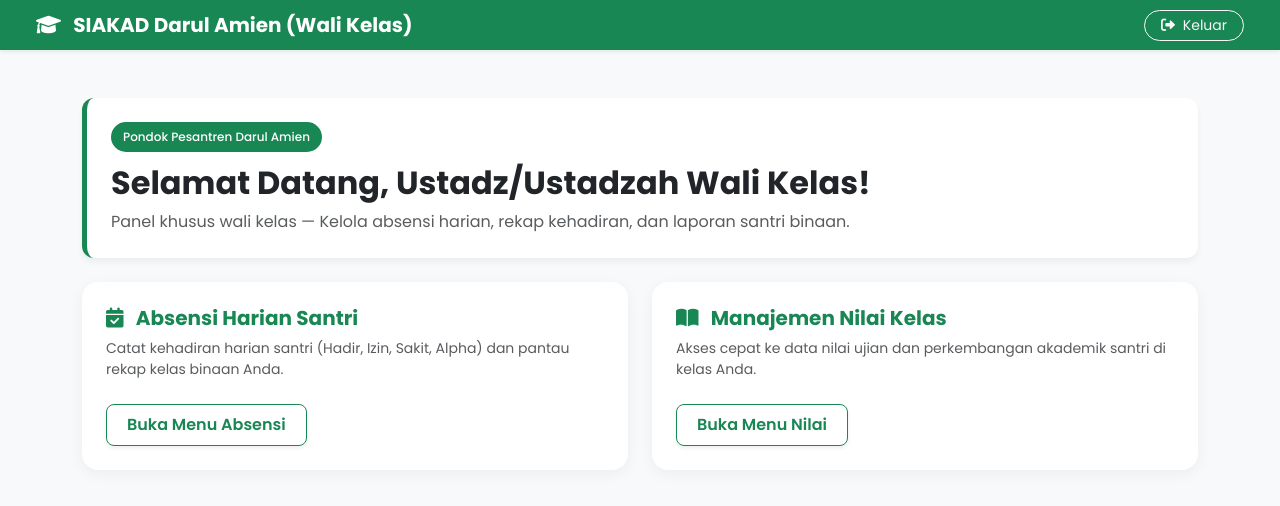
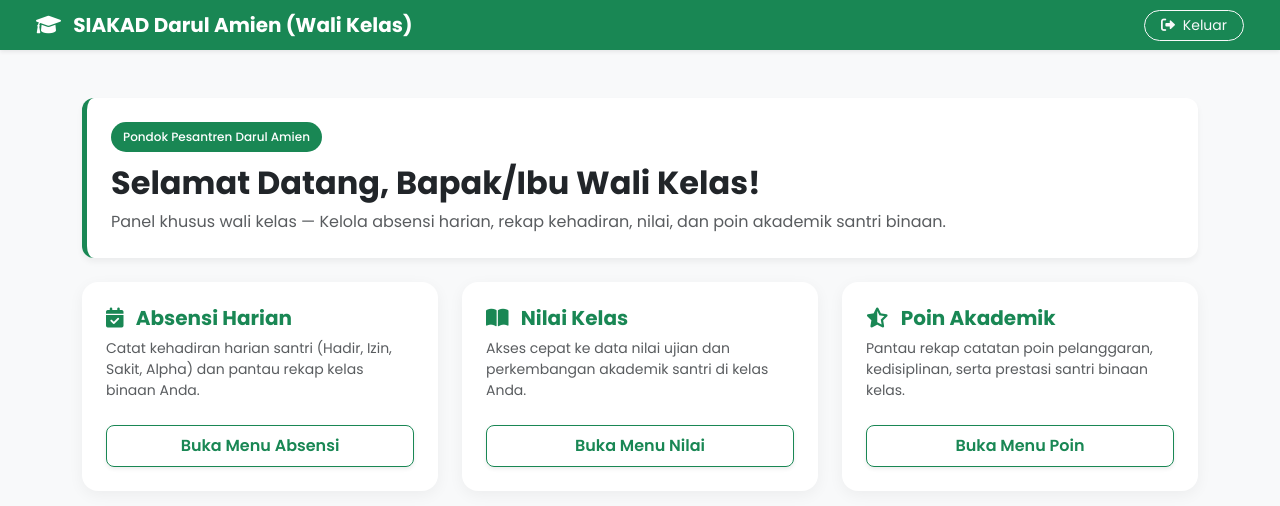
Before and after one commit to Darul-Amien/siakad-pesantren, a plain HTML site: page dashboard-wali-kelas.html in a window 1280 px wide. Drawn offline with nearby package versions, Linux system fonts and the light colour scheme.

Commit message:
Update welcome message and menu cards in HTML

```diff
--- a/dashboard-wali-kelas.html
+++ b/dashboard-wali-kelas.html
@@ -72,39 +72,38 @@
         <!-- Welcome Banner -->
         <div class="welcome-card p-4 mb-4">
             <span class="badge-pesantren mb-2 d-inline-block">Pondok Pesantren Darul Amien</span>
-            <h2 class="fw-bold text-dark mt-1" id="welcomeMessage">Selamat Datang, Ustadz/Ustadzah Wali Kelas!</h2>
-            <p class="text-muted mb-0">Panel khusus wali kelas — Kelola absensi harian, rekap kehadiran, dan laporan santri binaan.</p>
+            <h2 class="fw-bold text-dark mt-1" id="welcomeMessage">Selamat Datang, Bapak/Ibu Wali Kelas!</h2>
+            <p class="text-muted mb-0">Panel khusus wali kelas — Kelola absensi harian, rekap kehadiran, nilai, dan poin akademik santri binaan.</p>
         </div>
 
         <!-- Daftar Menu Wali Kelas -->
         <div class="row g-4">
 
             <!-- Card Absensi Harian Santri -->
-            <div class="col-md-6">
+            <div class="col-md-4">
                 <div class="content-card p-4">
                     <h5 class="fw-bold text-success mb-2">
-                        <i class="fas fa-calendar-check me-2"></i> Absensi Harian Santri
+                        <i class="fas fa-calendar-check me-2"></i> Absensi Harian
                     </h5>
                     <p class="text-muted small mb-4">
                         Catat kehadiran harian santri (Hadir, Izin, Sakit, Alpha) dan pantau rekap kelas binaan Anda.
                     </p>
                     <div>
-                        <!-- Tautan langsung ke Web App GAS Absensi -->
-                        <a href="https://script.google.com/macros/s/AKfycbxD5yZRdFtTCu_w8UNtJ5rDJ50ww96TrC0IsCho2syj_aPOBt6iV2FZunvt3eckTTTV/exec"
+                        <!-- Ganti link di bawah dengan URL Web App Absensi Anda -->
+                        <a href="https://script.google.com/macros/s/MASUKKAN_URL_WEB_APP_ABSENSI_ANDA/exec"
                            target="_blank"
-                           class="btn btn-outline-green shadow-sm"
-                           id="btnAbsensi">
+                           class="btn btn-outline-green shadow-sm w-100">
                             Buka Menu Absensi
                         </a>
                     </div>
                 </div>
             </div>
 
-            <!-- Card Rekap / Buku Nilai Binaan -->
-            <div class="col-md-6">
+            <!-- Card Manajemen Nilai Kelas -->
+            <div class="col-md-4">
                 <div class="content-card p-4">
                     <h5 class="fw-bold text-success mb-2">
-                        <i class="fas fa-book-open me-2"></i> Manajemen Nilai Kelas
+                        <i class="fas fa-book-open me-2"></i> Nilai Kelas
                     </h5>
                     <p class="text-muted small mb-4">
                         Akses cepat ke data nilai ujian dan perkembangan akademik santri di kelas Anda.
@@ -112,8 +111,29 @@
                     <div>
                         <a href="https://script.google.com/macros/s/AKfycbyrPg0HDG9MGDcFgIwosx9WELezCxWoHqPcI_8f2sOYp5uDK0Eml4cWGr7PH9sX9k9x3g/exec"
                            target="_blank"
-                           class="btn btn-outline-green shadow-sm">
+                           class="btn btn-outline-green shadow-sm w-100">
                             Buka Menu Nilai
+                        </a>
+                    </div>
+                </div>
+            </div>
+
+            <!-- Card Poin Akademik / Pelanggaran & Prestasi -->
+            <div class="col-md-4">
+                <div class="content-card p-4">
+                    <h5 class="fw-bold text-success mb-2">
+                        <i class="fas fa-star-half-alt me-2"></i> Poin Akademik
+                    </h5>
+                    <p class="text-muted small mb-4">
+                        Pantau rekap catatan poin pelanggaran, kedisiplinan, serta prestasi santri binaan kelas.
+                    </p>
+                    <div>
+                        <!-- Ganti link di bawah dengan URL Web App Poin Akademik Anda (jika ada) -->
+                        <a href="#"
+                           target="_blank"
+                           class="btn btn-outline-green shadow-sm w-100"
+                           id="btnPoin">
+                            Buka Menu Poin
                         </a>
                     </div>
                 </div>
```
